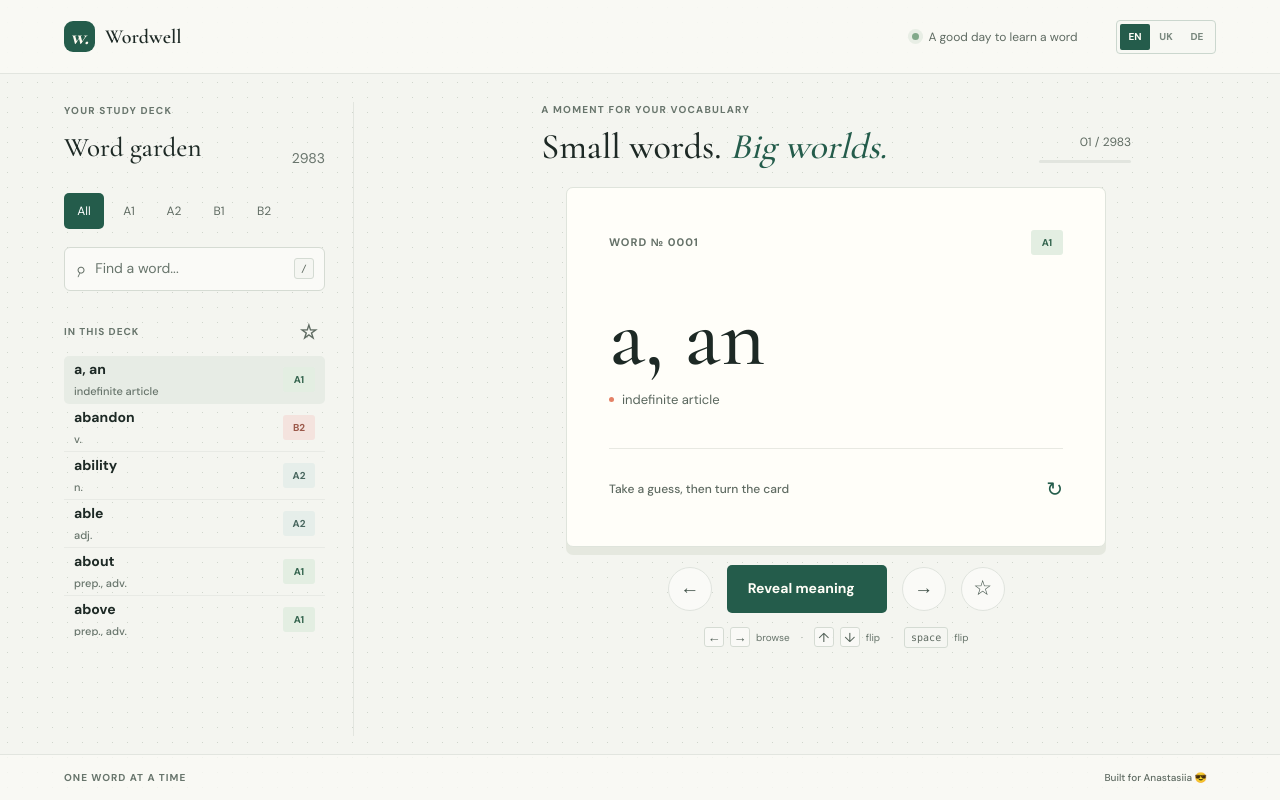
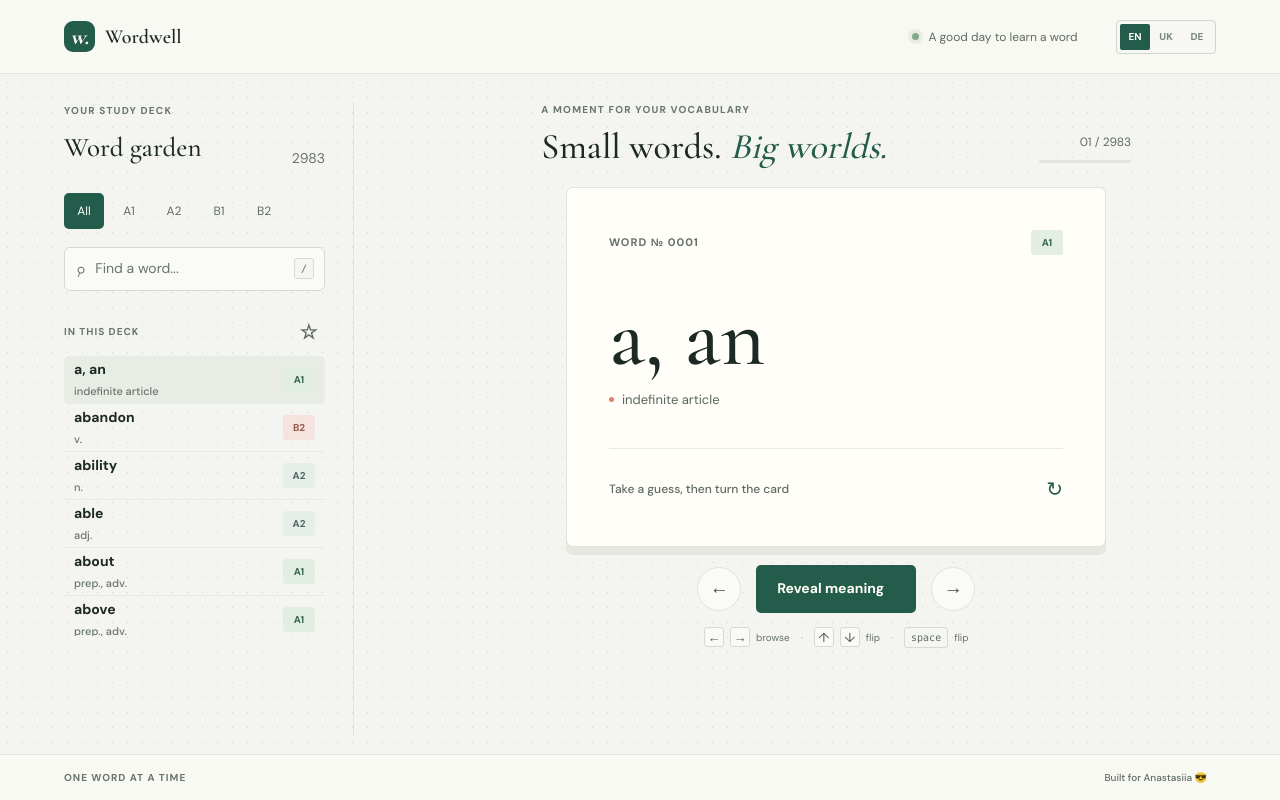
Before and after one commit to NiksonX/word-well, a Next.js app: page / in a window 1280 px wide. Built offline with nearby package versions, Linux system fonts and the light colour scheme.

Commit message:
patch view

```diff
--- a/src/app/page.tsx
+++ b/src/app/page.tsx
@@ -412,7 +412,7 @@ export default function Home() {
             <button className="icon-button" onClick={() => moveCard(-1)} aria-label="Previous word" title="Previous word (left arrow)"><span aria-hidden="true">←</span></button>
             <button className="reveal-button" onClick={() => current && flipCard(!flipped)} disabled={!current}>{flipped ? "Show word" : "Reveal meaning"}<span aria-hidden="true"></span></button>
             <button className="icon-button" onClick={() => moveCard(1)} aria-label="Next word" title="Next word (right arrow)"><span aria-hidden="true">→</span></button>
-            <button className={`save-button ${current && saved.includes(current.word) ? "is-saved" : ""}`} onClick={() => current && toggleSaved(current.word)} disabled={!current} aria-label={current && saved.includes(current.word) ? "Remove saved word" : "Save word"} title="Save word"><span aria-hidden="true">{current && saved.includes(current.word) ? "★" : "☆"}</span></button>
+            {/* <button className={`save-button ${current && saved.includes(current.word) ? "is-saved" : ""}`} onClick={() => current && toggleSaved(current.word)} disabled={!current} aria-label={current && saved.includes(current.word) ? "Remove saved word" : "Save word"} title="Save word"><span aria-hidden="true">{current && saved.includes(current.word) ? "★" : "☆"}</span></button> */}
           </div>
 
           <div className="keyboard-hint desktop-hint"><span>←</span><span>→</span> browse <b>·</b> <span>↑</span><span>↓</span> flip <b>·</b> <kbd>space</kbd> flip</div>
```
